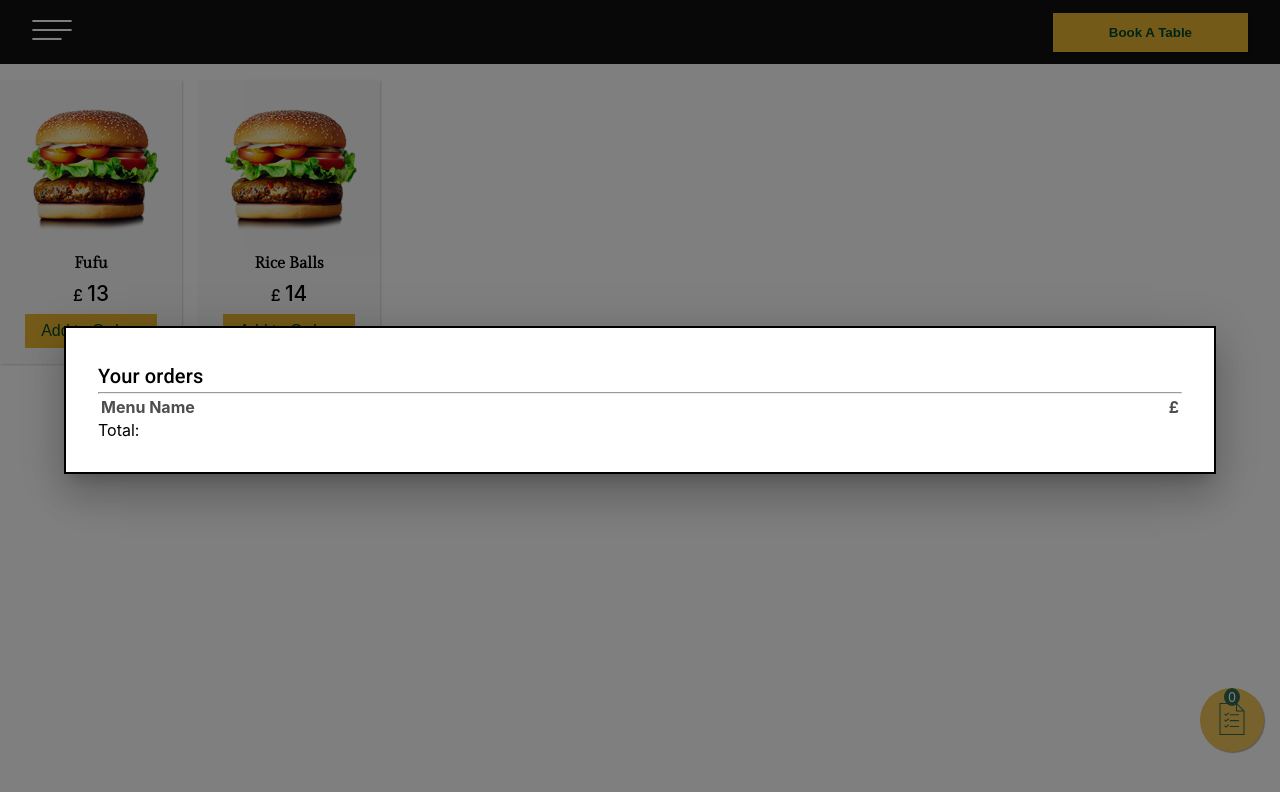
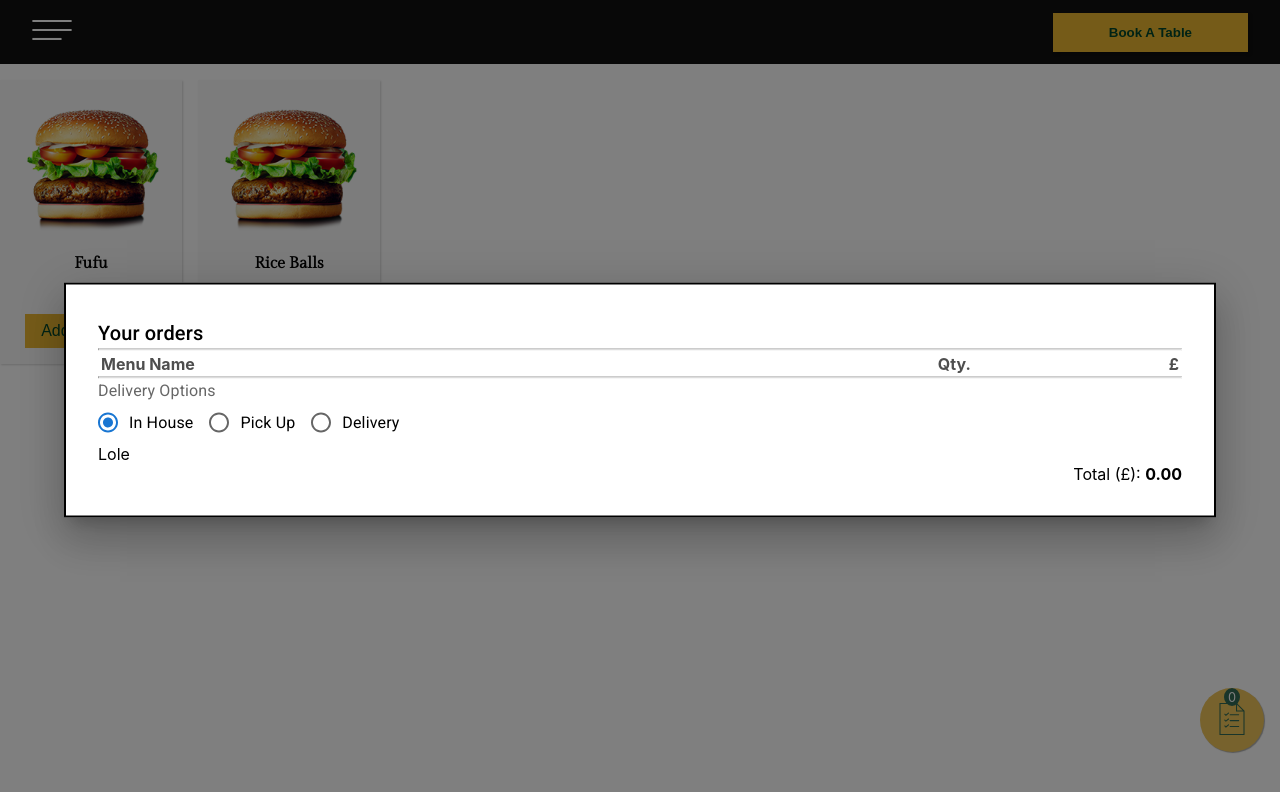
Before and after one commit to devH00P5/react-test, a React (Create React App) app: page /menu in a window 1280 px wide. Both pictures are taken after a click on the button 1232 px from the left and 720 px from the top of the page. Shown: the top 792 px of the page. Built offline with nearby package versions, Linux system fonts and the light colour scheme.

Commit message:
orders popup uodate

```diff
--- a/package.json
+++ b/package.json
@@ -9,9 +9,11 @@
     "@gsap/react": "^2.1.1",
     "@mui/icons-material": "^5.15.18",
     "@mui/material": "^5.15.18",
+    "@mui/x-date-pickers": "^7.6.1",
     "@testing-library/jest-dom": "^5.17.0",
     "@testing-library/react": "^13.4.0",
     "@testing-library/user-event": "^13.5.0",
+    "dayjs": "^1.11.11",
     "formik": "^2.4.6",
     "react": "^18.3.1",
     "react-dom": "^18.3.1",
--- a/src/App.css
+++ b/src/App.css
@@ -266,17 +266,45 @@ button {
 }
 .orders_t th input, .orders_t td input {
   width: 30%;
+  display: block;
+  margin-left: auto;
+  margin-right: auto;
 }
 @media screen and (max-width: 540px) {
   .orders_t th, .orders_t td {
     font-size: 0.8rem;
   }
 }
+.orders_t th {
+  text-align: center;
+}
 .orders_t th:first-child {
   text-align: left;
 }
 .orders_t th:last-child, .orders_t td:last-child {
   text-align: right;
+}
+.orders_t label span {
+  color: red !important;
+}
+
+.total_order {
+  text-align: right;
+}
+.total_order span {
+  font-weight: bolder;
+}
+
+@media screen and (max-width: 520px) {
+  .deliveryOptions label {
+    font-size: 0.8rem;
+  }
+}
+@media screen and (max-width: 520px) {
+  .deliveryOptions input {
+    width: 100%;
+    height: 1.5rem;
+  }
 }
 
 .one-pg {
@@ -358,6 +386,10 @@ button {
   .services_content {
     flex-direction: column;
   }
+}
+
+#fu {
+  font-size: 0.9rem;
 }
 
 .service_img {
--- a/src/App.scss
+++ b/src/App.scss
@@ -306,6 +306,10 @@ button{
         color:$default-font-grey;
         input{
             width: 30%;
+            display: block;
+            margin-left: auto;
+            margin-right: auto;
+
         }
         @media screen and (max-width:540px) {
             font-size: .8rem;
@@ -313,11 +317,45 @@ button{
         }
     }
     &{
+        th{
+            text-align: center;
+        }
         th:first-child{
             text-align: left;
         }
         th:last-child,td:last-child{
             text-align: right;
+        }
+
+    }
+    label{
+        span{
+            color: red !important;
+        }
+    }
+
+
+}
+
+.total_order{
+    text-align: right;
+    span{
+        font-weight: bolder;
+    }
+}
+.deliveryOptions{
+    label{
+        @media screen and (max-width:520px) {
+            font-size: .8rem;
+
+        }
+    }
+
+    input{
+        @media screen and (max-width:520px) {
+            width: 100%;
+            height: 1.5rem;
+
         }
 
     }
@@ -424,7 +462,9 @@ button{
 
 
 }
-
+#fu{
+    font-size: .9rem;
+}
 .service_img{
     width: 50%;
     background-image: url('./imgs/chef.png');
--- a/src/components/Buttons/OrdersList.js
+++ b/src/components/Buttons/OrdersList.js
@@ -1,9 +1,25 @@
-import { Box, Modal, Typography } from '@mui/material';
-import React ,{useState} from 'react';
-
+import { Input } from '@mui/icons-material';
+import dayjs from 'dayjs';
+import { TimePicker } from '@mui/x-date-pickers/TimePicker';
+import { AdapterDayjs } from '@mui/x-date-pickers/AdapterDayjs';
+import { Box, FormControl, FormControlLabel, FormLabel, Modal, Radio, RadioGroup, Typography } from '@mui/material';
+import React ,{useEffect, useState} from 'react';
+import { LocalizationProvider } from '@mui/x-date-pickers';
+import { ErrorMessage, Field, Form, Formik } from 'formik'
+import * as Yup from 'yup'
 const OrdersList = (props) => {
 
-    const [modalDisplay, setmodalDisplay] = useState(false);
+
+const [temp, settemp] = useState(true);
+const [modalDisplay, setmodalDisplay] = useState(false);
+ //Delivery Mode
+ const [selectedDelivery, setselectedDelivery] = useState('inHouse')
+
+ const handleDeliveryChanged=(e)=>{
+    setselectedDelivery(e.target.value)
+    console.log(selectedDelivery)
+
+ }
     const showModal=()=>{
         setmodalDisplay(true);
     }
@@ -12,10 +28,138 @@ const OrdersList = (props) => {
         setmodalDisplay(false);
     }
 
+    const newLineTotal=(qty,price,index)=>{
+        props.ordersList.selectedMenus[index].qty=qty
+        props.ordersList.lineTotal[index]=(qty*price)
+        props.updateTotal()
+        console.log("looking"+props.ordersList.lineTotal[index])
+        console.log("Total"+props.ordersList.total)
+        console.log("updating... lineTotal ,"+(qty*price))
+        settemp(!temp)
+
+
+    }
+    const newOrderTotal=()=>{
+        console.log('updating...orderTotal')
+
+    }
+
+    //pickup templates
+    const delivery=()=> {
+        return(
+    <>
+    <div>
+    <Formik initialValues={{
+                postCode:'',
+                clientAddress:'',
+                guestNumber:1,
+                clientName:'',
+                email:'',
+                phone:'',
+                specialRequest:''
+
+            }}
+         validationSchema={
+                Yup.object({
+                reservationDate:Yup.date("Please Choose a valid Date for reservation").required('This field is required'),
+                //reservationTime:Yup.time("please choose a valid time for reservation").required("Please choose a time for reservation"),
+                postCode:Yup.string("Please Enter a Number").required("Please Enter Number of Guest"),
+                clientName:Yup.string("Please Enter A Valid Name").required("Name field can't be empty"),
+                clientAddress:Yup.string().required("Please E-mail field can't be empty"),
+                 phone:Yup.number("Please Enter a valid Phone number").required("The Phone field can't be Empty"),
+                specialRequest:Yup.string("")
+            })}
+
+
+        onSubmit={(values, { setSubmitting }) => {
+         setTimeout(() => {
+           alert(JSON.stringify(values, null, 2));
+           setSubmitting(false);
+         }, 400);
+       }}>
+        <Form >
 
 
 
+
+
+                        <div className='form-g'>
+                        <label htmlFor='clientName'>Name:</label>
+                            <Field name='clientName'   />
+                            <ErrorMessage name='clientName' />
+
+                        </div>
+                        <div className='form-g'>
+                            <label htmlFor='phone'>Phone</label>
+                            <Field name='phone' type='number' />
+                            <ErrorMessage name='phone' />
+
+                        </div>
+
+                        <div className='form-g'>
+                        <label htmlFor='postCode'>Post Code:</label>
+                            <Field name='postCode'   />
+                            <ErrorMessage name='postCode' />
+
+                        </div>
+                        <div className='form-g'>
+                        <label htmlFor='clientAddress'>Address:</label>
+                            <Field name='clientAddress'   />
+                            <ErrorMessage name='clientAddress' />
+
+                        </div>
+
+
+
+
+        </Form>
+
+
+            </Formik>
+    </div>
+    </>
+)
+}
+    const pickUp=()=>{
+        return(
+            <>
+             <label>Name:</label>
+        <input type='text' />
+        <TimePicker
+
+  referenceDate={dayjs()}
+/>
+            </>
+        )
+    }
+    const inHouse=()=>{
+        return(
+            <>
+            <p>Lole</p>
+            </>
+        )
+    }
+    //End pickup templates
+
+    //Handle template to show based on delivery Mode
+    const renderDeliveryMode=()=>{
+        if(selectedDelivery=='delivery'){
+            delivery()
+
+        }
+        else if(selectedDelivery=='pickUp'){
+            pickUp()
+
+        }
+        else{
+            inHouse()
+
+        }
+    }
+
+
     return (
+        <LocalizationProvider dateAdapter={AdapterDayjs}>
         <div className='order_button'>
             <button  onClick={()=>{showModal()}}>
             <svg  version="1.1" id="Capa_1"
@@ -38,7 +182,7 @@ const OrdersList = (props) => {
 </svg>
 
             </button>
-            <p>{props.ordersList.length}</p>
+            <p>{props.ordersList.selectedMenus.length}</p>
             <div className='orders'>
 
 <Modal
@@ -68,30 +212,57 @@ const OrdersList = (props) => {
     <hr />
     <div>
         <table className='orders_t'>
+            <thead>
             <tr>
                 <th>Menu Name</th>
-                <th></th>
+                <th>Qty.</th>
                 <th>£</th>
 
             </tr>
+        </thead>
+        <tbody>
 
 
         {
-            props.ordersList.map((orderItem, index) => {
+            props.ordersList.selectedMenus.map((orderItem, index) => {
                return(
-                <tr>
+                <tr key={index}>
                 <td>{orderItem.name}</td>
-                <td><input type='number'  min={1} max={orderItem.max} step={1}/></td>
-                <td>{orderItem.price}</td>
+                <td><input type='number'  min={1} max={orderItem.max} step={1} onChange={(e)=>{newLineTotal(e.target.value,orderItem.price,index)}} /></td>
+                <td>{Number(props.ordersList.lineTotal[index]).toFixed(2)}</td>
                 </tr>
                )
             })
         }
+        </tbody>
          </table>
-         <div className='total_order'>
-            <p>Total: <span></span></p>
+         <hr />
+         <div>
+            <FormControl>
+                <FormLabel>Delivery Options</FormLabel>
+                <RadioGroup
+                row
+                value={selectedDelivery}
+                onChange={handleDeliveryChanged}
+                >
+                    <FormControlLabel value="inHouse" control={<Radio />} label="In House"/>
+                    <FormControlLabel value="pickup" control={<Radio />} label="Pick Up"/>
+                    <FormControlLabel value="delivery" control={<Radio />} label="Delivery" id='fu'/>
+                </RadioGroup>
+            </FormControl>
+
 
          </div>
+         <div className='deliveryOptions'>
+            {
+            selectedDelivery=="pickup"?pickUp():selectedDelivery=="delivery"?delivery():inHouse()
+            }
+
+         </div>
+         <div className='total_order'>
+            <p>Total (£): <span>{Number(props.ordersList.total).toFixed(2)}</span></p>
+         </div>
+
 
     </div>
   </Box>
@@ -100,6 +271,7 @@ const OrdersList = (props) => {
 
             </div>
         </div>
+         </LocalizationProvider>
     );
 }
 
--- a/src/components/MenusList.js
+++ b/src/components/MenusList.js
@@ -7,22 +7,64 @@ export default function MenusList() {
     //orders
     const [ordersList, setordersList] = useState([]);
 
+    const [ordersTotal, setordersTotal] = useState(0.00)
+
+    const [orders, setorders] = useState({
+        selectedMenus:[],
+        lineTotal:[],
+        total:0.00,
+        deliveryType:'',
+
+    });
+    //new code
+    const lineTotal=(price,qty)=>{
+        console.log("updating line Total",price*qty)
+        orders.lineTotal.push(price*qty)
+    }
+
+    //End New
+    const updateTotal=()=>{
+     // orders.total=orders.total+price;
+     // console.log(orders.total)
+     orders.total=orders.lineTotal.reduce((accumulator, currentValue) => {
+        return accumulator+currentValue
+     }, 0.00)
+    }
+
     const addOrder=(menu)=>{
 
         if(ordersList.length > 0){
 
             if((ordersList.findIndex(e=>e.id===menu.id))<0){
              setordersList((prev)=>[...prev,menu])
+             //setorders({...orders,['selectedMenus']:ordersList})
+             orders.selectedMenus.push(menu)
+             //New
+             lineTotal(menu.price,menu.qty)
+             //end
+
+             updateTotal()
+             console.log('Order-'+ orders.selectedMenus.length)
+             console.log('OrdersList-'+ ordersList)
         }
         }
         else{
             setordersList((prev)=>[...prev,menu])
+            orders.selectedMenus.push(menu)
+            //New
+            lineTotal(menu.price,menu.qty)
+            //end
+            updateTotal()
+            console.log('Order-'+ orders.selectedMenus.length)
+            console.log('OrdersList-'+ ordersList)
 
         }
 
 
 
     }
+
+
 
     //menu
     const menuList=[
@@ -31,7 +73,7 @@ export default function MenusList() {
             name:'Fufu',
             image:burger,
             price:13.00,
-            qty:1,
+            qty:2,
             max:10,
             options:['Palmnut Soup','Groundnut Soup','Light Soup'],
             proteins:[{
@@ -91,7 +133,7 @@ export default function MenusList() {
             })
         }
         </div>
-        <OrdersList ordersList={ordersList}/>
+        <OrdersList ordersList={orders} updateTotal={updateTotal}/>
     </div>
   )
 }
```
Also changed, not shown: 2 other files (tests, documents, lock files or other folders).
